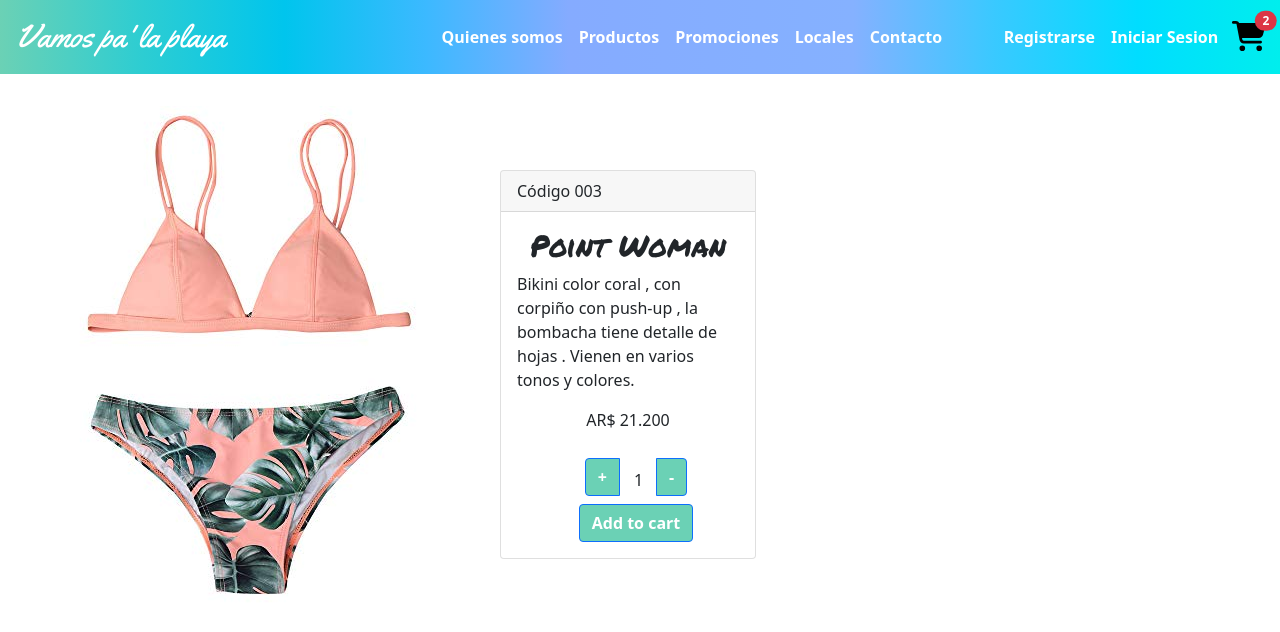
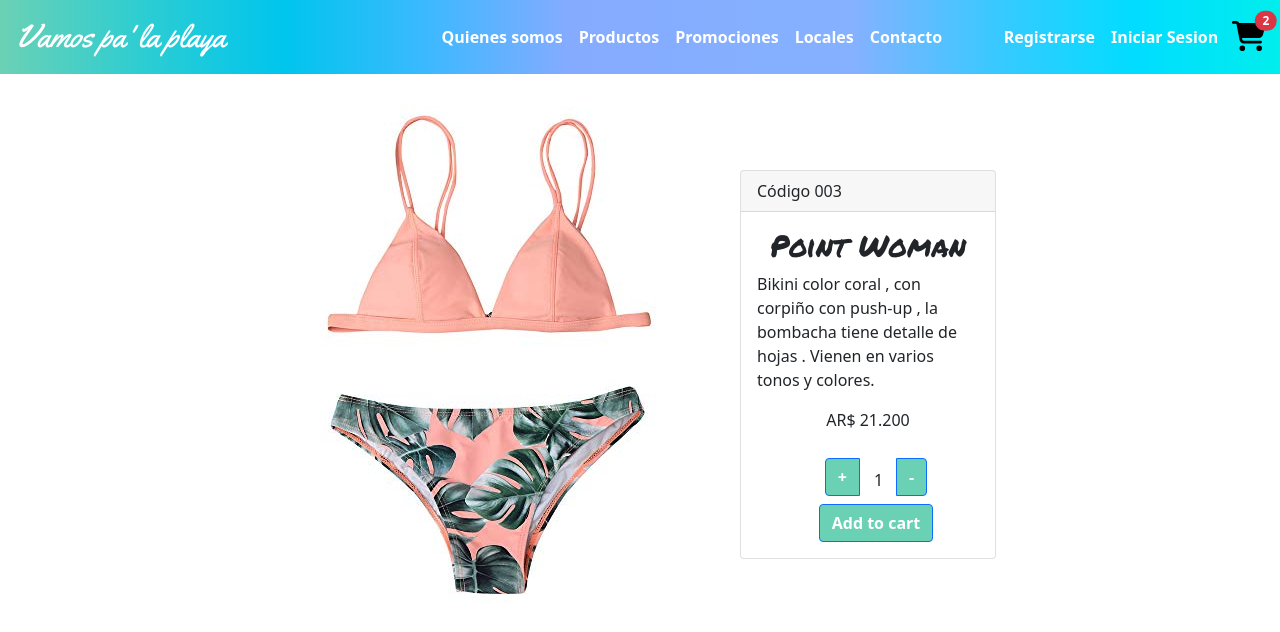
Before and after one commit to gabypizzutti/vamospalaplaya-pizzutti, a React (Create React App) app: page / in a window 1280 px wide. Shown: the top 632 px of the page. Built offline with nearby package versions, Linux system fonts and the light colour scheme.

Commit message:
se entrega desafio itemdetail y itemdetailcontainer

```diff
--- a/src/App.css
+++ b/src/App.css
@@ -107,6 +107,11 @@
 /* fin */
 
 /* componente item Detail */
+
+.modeloMalla{
+  margin-left: 15em;
+}
+
 .traje{
   margin-top: 2em;
   float:left;
--- a/src/components/ItemDetail.js
+++ b/src/components/ItemDetail.js
@@ -9,7 +9,7 @@ const ItemDetail = ({item}) => {
 
     return (
             <>
-            <div>
+            <div className="modeloMalla">
                 <img className="traje" src={item.img} alt="malla"/>
                 <div className="datosProd">
                 <Card style={{ width: '16rem' }}>
--- a/src/components/ItemListContainer.js
+++ b/src/components/ItemListContainer.js
@@ -4,7 +4,7 @@ import ItemList from './ItemList';
 
 const ItemListContainer = ({greeting}) => {
 
-    const [mallas, setMallas] = useState ([]);
+     const [mallas, setMallas] = useState ([]);
 
     // useEffect(() => {
     //     async function mostrar (){
```
